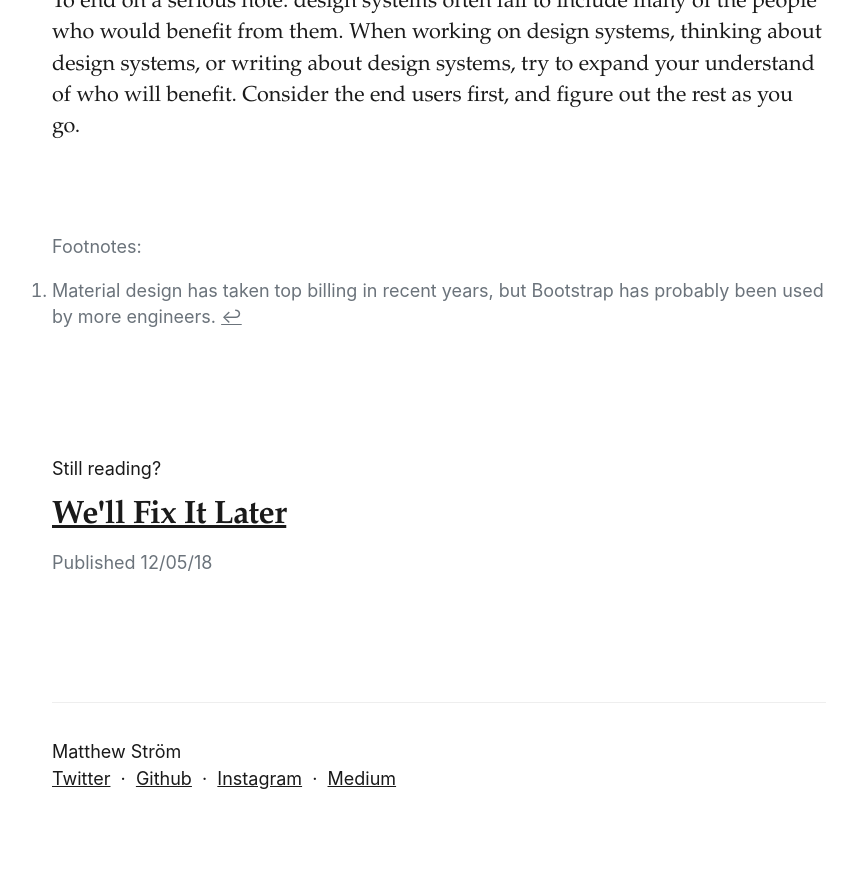
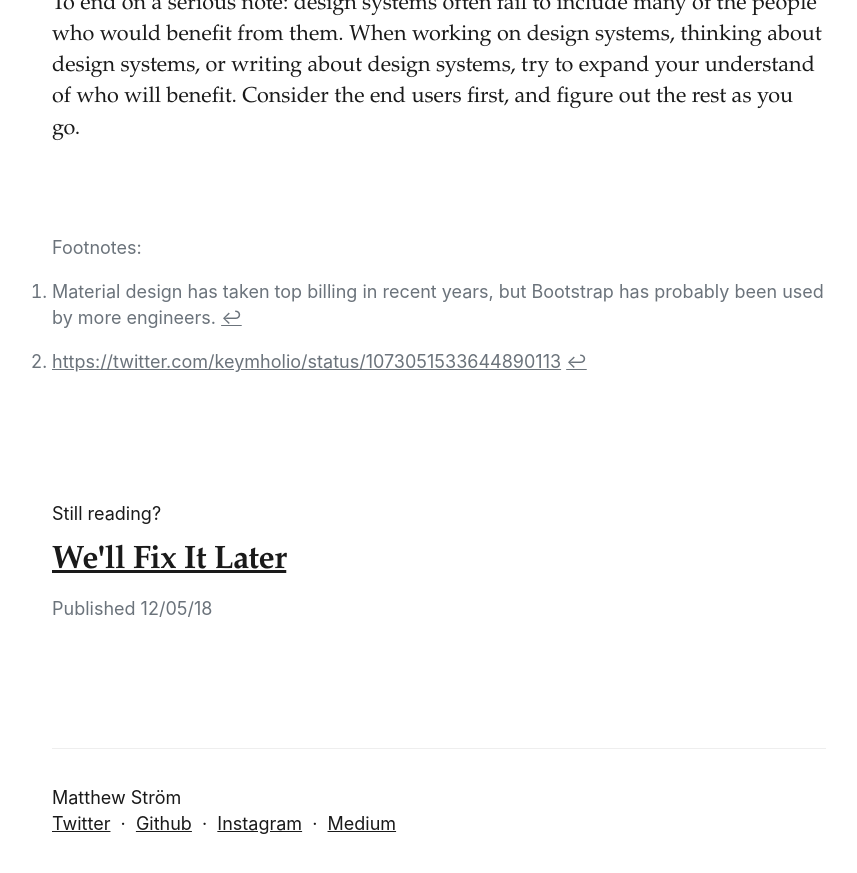
Before and after one commit to ilikescience/ilikescience.github.io, a Jekyll site: the page built from _posts/2018-12-13-who-are-design-systems-for.markdown, in a window 1280 px wide and 900 px high, scrolled down 4376 px. Shown: the top 873 px of the window, without its empty margins (74-931 px from the left). Built offline with Jekyll 4.4.1, drawn with Linux system fonts in a browser that asks for light colours; some web fonts are replaced; our own code applies the rules of GitHub Pages for plain Markdown files; some of the changed lines change nothing that is shown.

Commit message:
add citation

```diff
--- a/_posts/2018-12-13-who-are-design-systems-for.markdown
+++ b/_posts/2018-12-13-who-are-design-systems-for.markdown
@@ -55,7 +55,7 @@ Another picture from [Adekunle Oduye](https://twitter.com/adekunleoduye){:target
 
 [Julie Horvath](https://twitter.com/nrrrdcore){:target="_blank"} takes this one step further:
 
-> "A design system doesn't exist until it's in production."
+> "A design system doesn't exist until it's in production."[^2]
 
 Ultimately, the users of our applications are the ones who decide whether our design system is a success or a failure. All of the design consistency and developer efficiency in the world doesn't matter if the end product can't keep you employed.
 
@@ -78,3 +78,5 @@ ODB said it best.
 To end on a serious note: design systems often fail to include many of the people who would benefit from them. When working on design systems, thinking about design systems, or writing about design systems, try to expand your understand of who will benefit. Consider the end users first, and figure out the rest as you go.
 
 [^1]: Material design has taken top billing in recent years, but Bootstrap has probably been used by more engineers.
+
+[^2]: <https://twitter.com/keymholio/status/1073051533644890113>
```
